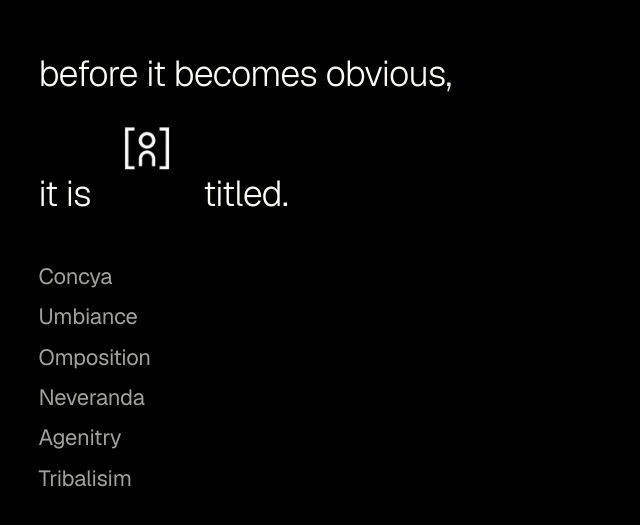
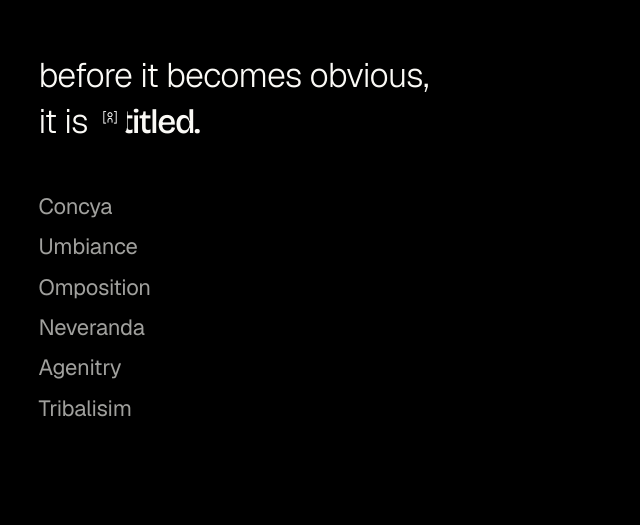
Before and after one commit to olanotolu/ontitled, a Next.js app: page / in a window 1280 px wide. Shown: the part 127-652 px from the top of the page, without its empty margins (0-640 px from the left). Built offline with nearby package versions, Linux system fonts and the light colour scheme.

Commit message:
Fix tagline logo layout to fit inline

```diff
--- a/app/globals.css
+++ b/app/globals.css
@@ -169,12 +169,38 @@ a {
 
 h1 {
   font-family: var(--font-sans), system-ui, sans-serif;
-  font-size: clamp(28px, 4vw, 36px);
+  font-size: clamp(22px, 3.2vw, 34px);
   font-weight: 300;
   letter-spacing: -0.02em;
-  line-height: 1.15;
+  line-height: 1.35;
   margin: 0;
   max-width: 18ch;
+}
+
+.tagline-logo {
+  align-items: baseline;
+  display: inline-flex;
+  gap: 0;
+  margin-left: 0.15em;
+  vertical-align: baseline;
+}
+
+.tagline-logo img {
+  border-radius: 0.22em;
+  display: inline-block;
+  flex: 0 0 auto;
+  height: 1em;
+  width: auto;
+  transform: translateY(0.05em);
+}
+
+.tagline-logo-word {
+  font-family: var(--font-display), system-ui, sans-serif;
+  font-size: 1em;
+  font-weight: 500;
+  letter-spacing: -0.04em;
+  line-height: 1;
+  margin-left: -0.18em;
 }
 
 .links {
```
